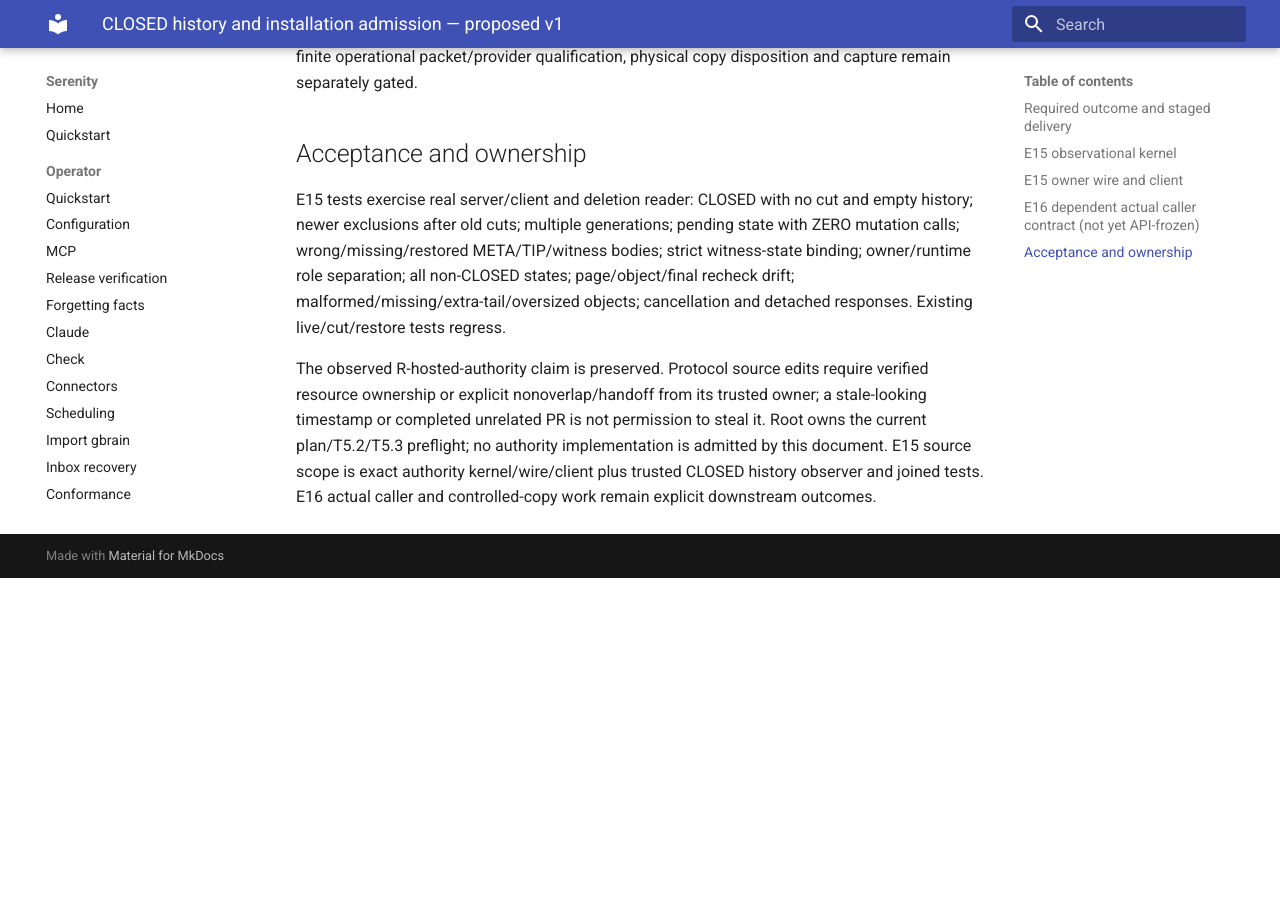
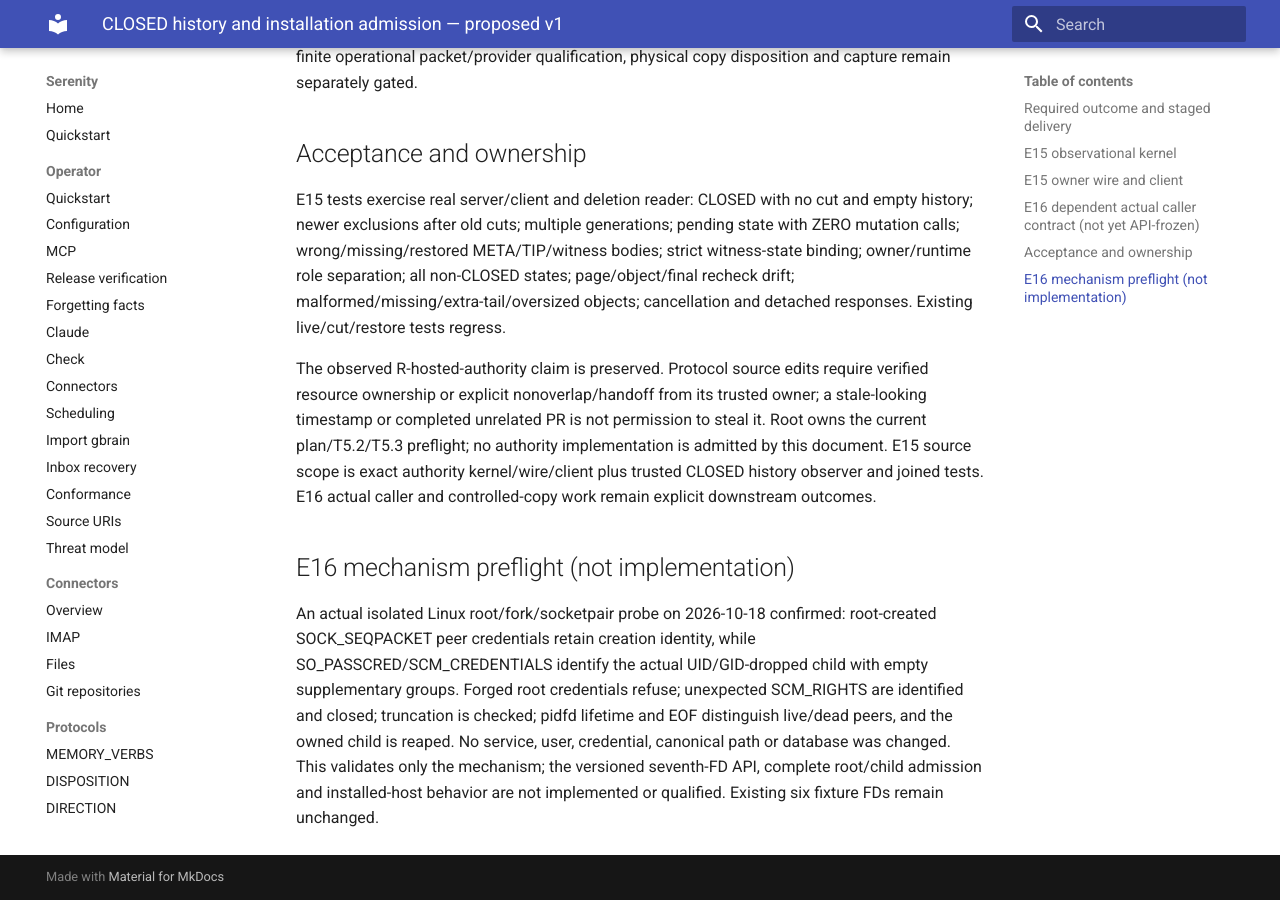
Before and after one commit to sirerun/serenity, an MkDocs documentation site: the page built from docs/contracts/closed-maintenance-admission-v1.md, in a window 1280 px wide and 900 px high, scrolled down 3544 px. Built offline with MkDocs 1.6.1 and Material for MkDocs 9.7.7, drawn with Linux system fonts in a browser that asks for light colours; before the commit the page ends 4122 px from its top, so only the background shows below that.

Commit message:
Record native credential-channel mechanism preflight

```diff
--- a/docs/contracts/closed-maintenance-admission-v1.md
+++ b/docs/contracts/closed-maintenance-admission-v1.md
@@ -163,3 +163,15 @@
 admitted by this document. E15 source scope is exact authority kernel/wire/client
 plus trusted CLOSED history observer and joined tests. E16 actual caller and
 controlled-copy work remain explicit downstream outcomes.
+
+## E16 mechanism preflight (not implementation)
+
+An actual isolated Linux root/fork/socketpair probe on 2026-10-18 confirmed:
+root-created SOCK_SEQPACKET peer credentials retain creation identity, while
+SO_PASSCRED/SCM_CREDENTIALS identify the actual UID/GID-dropped child with empty
+supplementary groups. Forged root credentials refuse; unexpected SCM_RIGHTS are
+identified and closed; truncation is checked; pidfd lifetime and EOF distinguish
+live/dead peers, and the owned child is reaped. No service, user, credential,
+canonical path or database was changed. This validates only the mechanism; the
+versioned seventh-FD API, complete root/child admission and installed-host behavior
+are not implemented or qualified. Existing six fixture FDs remain unchanged.
```
